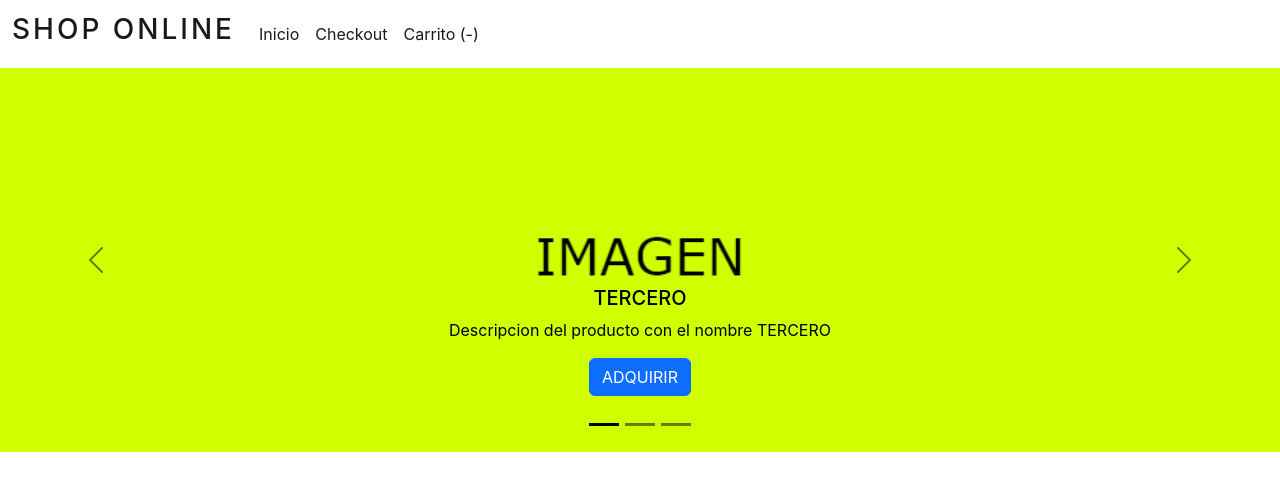
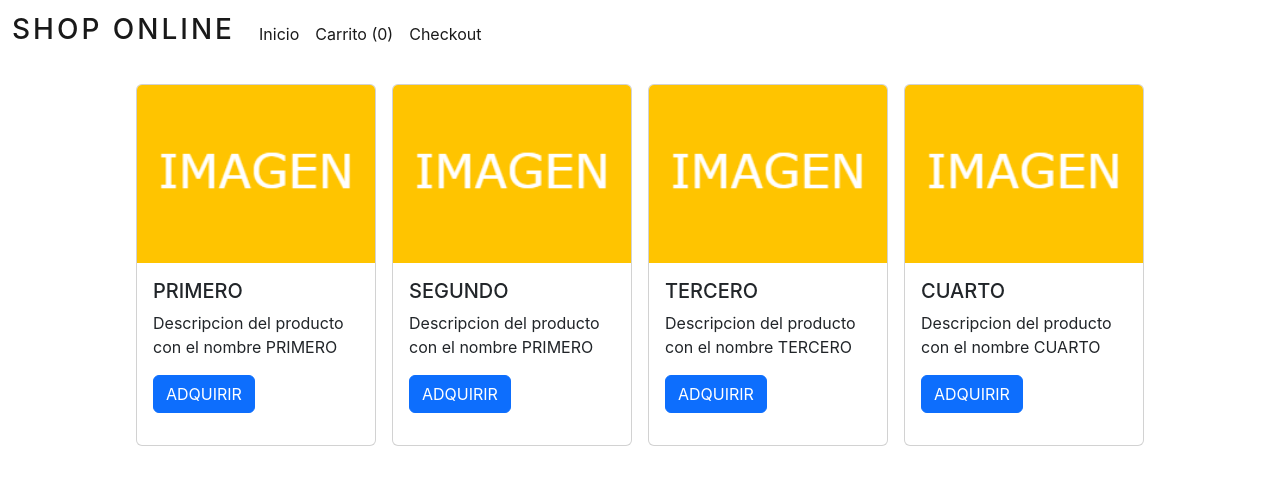
Before and after one commit to LucassBarbieri/ReactJS-Ecomerce-PF, a React (Create React App) app: page / in a window 1280 px wide. Shown: the top 490 px of the page. Built offline with nearby package versions, Linux system fonts and the light colour scheme.

Commit message:
Dejando las funciones andando correctamente

```diff
--- a/src/components/Cards/Cards.jsx
+++ /dev/null
@@ -1,18 +0,0 @@
-import React from 'react'
-import { Link } from "react-router-dom"
-
-const Cards = ({ id, imagen_carrusel, imagen_detail, titulo, descripcion, especificaciones, price, stock }) => {
-
-    return (
-        <div className="carousel-item active" data-bs-interval="10000">
-            <img src={imagen_carrusel} className="d-block w-100" alt="..." />
-            <div className="carousel-caption d-none d-md-block">
-                <h5>{titulo}</h5>
-                <p>{descripcion}</p>
-                <p><Link className="btn btn-primary" to={`/item/${id}`}>ADQUIRIR</Link></p>
-            </div>
-        </div>
-    )
-}
-
-export default Cards;
--- a/src/components/Cart/Cart.jsx
+++ b/src/components/Cart/Cart.jsx
@@ -1,18 +1,18 @@
 import React, { useContext } from 'react'
 import { CartContext } from '../Context/Context'
 
-function Cart() {
+const Cart = () => {
 
-  const { cart, getTotalPrice, getTotalItemCount } = useContext(CartContext)
+  const { cart, getTotalPrice, getItemTotalCount } = useContext(CartContext)
 
   return (
     <>
     <div>
       {cart.map(item =>
         <>
-        <p>{item.price}</p>
-        <p>total item carro {getTotalItemCount()}</p>
-        <p>precio total carro {getTotalPrice()}</p>
+        <p>precio unitario: ${item.price}</p>
+        <p>total item carro: {getItemTotalCount()}</p>
+        <p>precio total carro: ${getTotalPrice()}</p>
         </>
       )}
     </div>
@@ -21,4 +21,4 @@ function Cart() {
   )
 }
 
-export default Cart
+export default Cart;
--- a/src/components/Context/Context.jsx
+++ b/src/components/Context/Context.jsx
@@ -5,17 +5,20 @@ export const CartContext = createContext()
 const CartProvider = ({children}) => {
 
     const [cart, setCart] = useState([])
+    const [contador, setContador] = useState(0)
 
     const isInCart = (id) => cart.find(item=> item.id === id);
 
     const addToCart = (item, count) => {
         if (isInCart(item.id)){
             setCart(cart.map((productos)=>{
+                setContador(contador + count)
                 return productos.id === item.id ? { ...productos, count: (productos.count += count)} : productos;
                 })
             );
         } else {
             setCart([...cart, {...item, count}]);
+            setContador(contador + count)
         }
     }
 
@@ -42,7 +45,7 @@ const CartProvider = ({children}) => {
 
     return (
         <>
-            <CartContext.Provider value={{ cart, addToCart, clearCart, removeItem, getTotalPrice, getItemTotalCount }}>
+            <CartContext.Provider value={{ cart, addToCart, clearCart, removeItem, getTotalPrice, getItemTotalCount, contador }}>
                 {children}
             </CartContext.Provider>
         </>
--- /dev/null
+++ b/src/components/Item/Item.css
@@ -0,0 +1,3 @@
+.card1 {
+    width: 15rem;
+}
--- /dev/null
+++ b/src/components/Item/Item.jsx
@@ -0,0 +1,21 @@
+import React from 'react'
+import { Link } from "react-router-dom"
+import '../Item/Item.css'
+
+const Item = ({ id, imagen_carrusel, imagen_detail, titulo, descripcion, especificaciones, price, stock }) => {
+
+    return (
+        <>
+            <div className="card card1">
+                <img src={imagen_detail} className="card-img-top" alt="Portada" />
+                <div className="card-body">
+                    <h5 className="card-title">{titulo}</h5>
+                    <p className="card-text">{descripcion}</p>
+                    <p className='btnConteiner'><Link className="btn btn-primary" to={`/item/${id}`}>ADQUIRIR</Link></p>
+                </div>
+            </div>
+        </>
+    )
+}
+
+export default Item;
--- a/src/components/ItemCount/ItemCount.jsx
+++ b/src/components/ItemCount/ItemCount.jsx
@@ -1,16 +1,26 @@
 import React, { useState } from 'react'
 
-const ItemCount = ({onAddToCart}) => {
+const ItemCount = ({initial, stock, onAddToCart}) => {
 
-    const [count, setCount] = useState(1);
-    const agregar = () => setCount(count + 1);
-    const restar = () => setCount(count - 1);
+    const [count, setCount] = useState(initial);
+
+    const agregar = () => {
+        if(count<stock){
+            setCount(count + 1);
+        }
+    }
+
+    const restar = () => {
+        if(count>initial){
+            setCount(count - 1);
+        }
+    }
 
     return (
         <>
             <h1>Cantidad: {count}</h1>
-            <button onClick={() => agregar()}>Agregar</button>
-            <button onClick={() => restar()}>Restar</button>
+            <button key={count >= 1} onClick={() => agregar()}>Agregar</button>
+            <button key={count} onClick={() => restar()}>Restar</button>
             <button onClick={() => {onAddToCart(count);}}>Agregar al carrito</button>
         </>
     )
--- a/src/components/ItemDetail/ItemDetail.jsx
+++ b/src/components/ItemDetail/ItemDetail.jsx
@@ -36,7 +36,7 @@ const ItemDetail = ({ productos }) => {
                   <li>{productos.especificaciones}</li>
                 </ul>
                 <ul className="list-unstyled pb-3">
-                  <ItemCount onAddToCart={handleAddToCart} />
+                  <ItemCount onAddToCart={handleAddToCart} stock={productos.stock} initial={1}/>
                 </ul>
               </div>
             </div>
--- /dev/null
+++ b/src/components/ItemList/ItemList.css
@@ -0,0 +1,11 @@
+.conteinercard {
+    width: 100%;
+    height: auto;
+    display: flex;
+    flex-flow: row wrap;
+    justify-content: center;
+    align-items: center;
+    align-content: center;
+    padding: 1rem;
+    gap: 1rem;
+}
--- a/src/components/ItemList/ItemList.jsx
+++ b/src/components/ItemList/ItemList.jsx
@@ -1,20 +1,11 @@
 import React from 'react'
-import Item from '../Cards/Cards'
+import Item from '../Item/Item'
+import '../ItemList/ItemList.css'
 
 const ItemList = ({ productos }) => {
   return (
-    <div>
-
-      <div id="carouselExampleDark" class="carousel carousel-dark slide">
-
-        <div className="carousel-indicators">
-          <button type="button" data-bs-target="#carouselExampleDark" data-bs-slide-to="0" className="active" aria-current="true" aria-label="Slide 1"></button>
-          <button type="button" data-bs-target="#carouselExampleDark" data-bs-slide-to="1" aria-label="Slide 2"></button>
-          <button type="button" data-bs-target="#carouselExampleDark" data-bs-slide-to="2" aria-label="Slide 3"></button>
-        </div>
-
-        <div className="carousel-inner">
-
+    <>
+      <div className='conteinercard'>
         {productos.map((item) => (<Item
           key={item.id}
           id={item.id}
@@ -26,23 +17,8 @@ const ItemList = ({ productos }) => {
           price={item.price}
           stock={item.stock}
         />))}
-
-          <button className="carousel-control-prev" type="button" data-bs-target="#carouselExampleDark" data-bs-slide="prev">
-            <span className="carousel-control-prev-icon" aria-hidden="true"></span>
-            <span className="visually-hidden">Previous</span>
-          </button>
-
-          <button className="carousel-control-next" type="button" data-bs-target="#carouselExampleDark" data-bs-slide="next">
-            <span className="carousel-control-next-icon" aria-hidden="true"></span>
-            <span className="visually-hidden">Next</span>
-          </button>
-
       </div>
-
-      </div>
-
-    </div>
-
+    </>
 
   );
 };
--- a/src/components/Navbar/Navbar.js
+++ b/src/components/Navbar/Navbar.jsx
@@ -1,11 +1,13 @@
-import React from "react"
+import React, { useContext } from "react"
+import { CartContext } from '../Context/Context';
+import { NavLink } from "react-router-dom"
 import '../Navbar/Navbar.css';
 
-import { NavLink } from "react-router-dom"
+export const Navbar = () => {
 
-export const Navbar = () => {
+  const { contador } = useContext(CartContext);
+
   return (
-
     <nav className="navbar navbar-expand-lg bg-body-tertiary">
       <div className="container-fluid">
         <h1 className="navbar-brand">SHOP ONLINE</h1>
@@ -18,17 +20,16 @@ export const Navbar = () => {
               <NavLink className="nav-link active" to='/'>Inicio</NavLink>
             </li>
             <li className="nav-item">
-              <NavLink className="nav-link active" to='/checkout'>Checkout</NavLink>
+              <NavLink className="nav-link active" to='/cart'>Carrito ({contador})</NavLink>
             </li>
             <li className="nav-item">
-              <NavLink className="nav-link active" to='/cart'>Carrito (-)</NavLink>
+              <NavLink className="nav-link active" to='/checkout'>Checkout</NavLink>
             </li>
           </ul>
         </div>
       </div>
     </nav>
-
   )
 }
 
-export default Navbar
+export default Navbar;
--- a/src/components/productos.json
+++ b/src/components/productos.json
@@ -7,8 +7,7 @@
         "descripcion": "Descripcion del producto con el nombre PRIMERO",
         "especificaciones" : "Estas son las especificaciones:",
         "price": 1500,
-        "stock": "54",
-        "cantidad": "1",
+        "stock": 4,
         "categoria": "PRIMERO"
     },
 
@@ -20,8 +19,7 @@
         "descripcion": "Descripcion del producto con el nombre PRIMERO",
         "especificaciones" : "Estas son las especificaciones:",
         "price": 1500,
-        "stock": "54",
-        "cantidad": "1",
+        "stock": "4",
         "categoria": "SEGUNDO"
     },
 
@@ -33,8 +31,19 @@
         "descripcion": "Descripcion del producto con el nombre TERCERO",
         "especificaciones" : "Estas son las especificaciones:",
         "price": 1500,
-        "stock": "54",
-        "cantidad": "1",
+        "stock": 4,
         "categoria": "SEGUNDO"
+    },
+
+    {
+        "id": "4",
+        "imagen_carrusel": "/img/imagen3.png",
+        "imagen_detail": "/img/imagen.png",
+        "titulo": "CUARTO",
+        "descripcion": "Descripcion del producto con el nombre CUARTO",
+        "especificaciones" : "Estas son las especificaciones:",
+        "price": 1500,
+        "stock": 4,
+        "categoria": "PRIMERO"
     }
 ]
```
Also changed, not shown: src/components/Card/Card.jsx (added, +20 -0 lines). Lines whose indentation alone changed are shown as unchanged.
